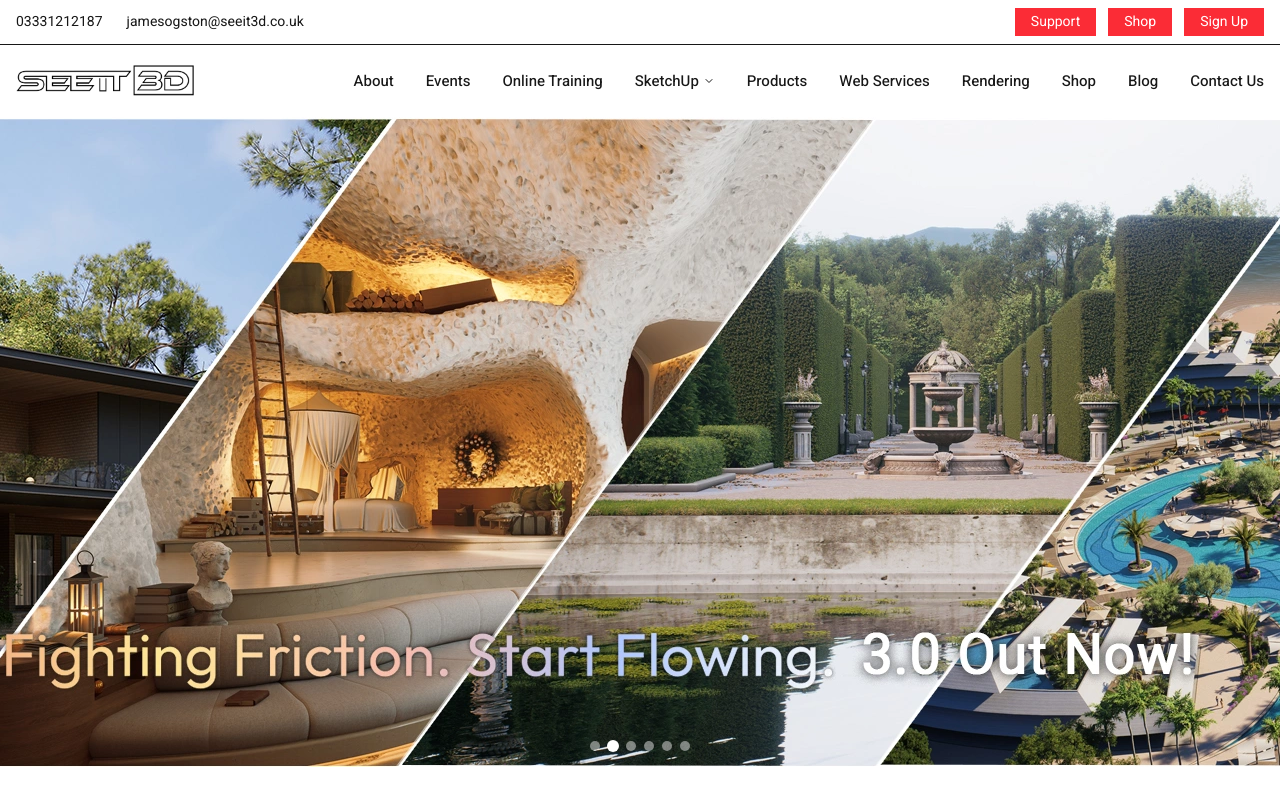
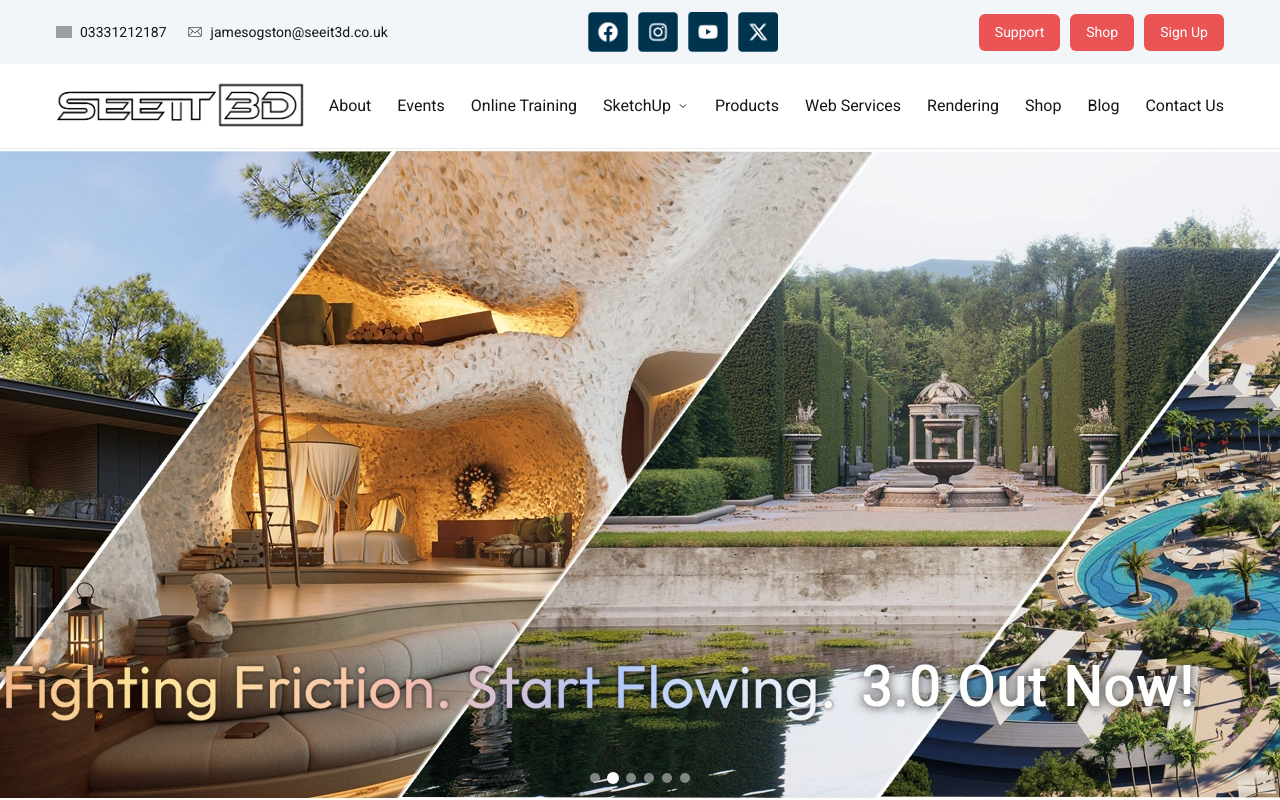
Before and after one commit to ranjeetdynamic5/see-it-3d-frontend, a Next.js app: page / in a window 1280 px wide. Shown: the top 800 px of the page. Built offline with nearby package versions, Linux system fonts and the light colour scheme; grey boxes are pictures that could not be loaded.

Commit message:
Final stable SketchUp dropdown

```diff
--- a/app/globals.css
+++ b/app/globals.css
@@ -791,3 +791,63 @@ body {
   transform: translateY(0);
   pointer-events: auto;
 }
+/* Dropdown wrapper */
+.nav-dropdown {
+  position: relative;
+}
+
+.nav-dropdown-trigger {
+  display: inline-flex;
+  align-items: center;
+  gap: 6px;
+  cursor: pointer;
+}
+
+/* Arrow rotate */
+.dropdown-icon {
+  transition: transform 0.3s ease;
+}
+
+.nav-dropdown:hover .dropdown-icon {
+  transform: rotate(180deg);
+}
+
+/* Dropdown menu */
+.nav-dropdown-menu {
+  position: absolute;
+  top: 100%;
+  left: 0;
+  width: 220px;
+  background: #ffffff;
+  box-shadow: 0 6px 20px rgba(0,0,0,0.1);
+  opacity: 0;
+  visibility: hidden;
+  transition: 0.2s ease;
+}
+
+/* Show on hover */
+.nav-dropdown:hover .nav-dropdown-menu {
+  opacity: 1;
+  visibility: visible;
+}
+
+/* Title dark */
+.dropdown-title {
+  display: block;
+  padding: 12px 16px;
+  background: #5a5a5a;
+  color: white;
+  font-weight: 600;
+}
+
+/* Normal items */
+.dropdown-item {
+  display: block;
+  padding: 12px 16px;
+  background: #ffffff;
+  color: #333;
+}
+
+.dropdown-item:hover {
+  background: #e5e5e5;
+}
--- a/components/common/Header.tsx
+++ b/components/common/Header.tsx
@@ -1,106 +1,111 @@
 "use client";
 
-import { useState } from "react";
+import { useState, useEffect } from "react";
 import Link from "next/link";
 import Image from "next/image";
 
 export default function Header() {
   const [menuOpen, setMenuOpen] = useState(false);
 
+  const cartCount = 0;
+
+  useEffect(() => {
+    document.body.style.overflow = menuOpen ? "hidden" : "auto";
+  }, [menuOpen]);
+
   return (
-    <header className="relative z-50">
+    <header className="site-header">
 
       {/* ================= TOP BAR ================= */}
-      <div className="bg-white border-b">
-        <div className="max-w-7xl mx-auto px-4 py-2 flex justify-between items-center text-sm">
+      <div className="top-bar">
+        <div className="top-bar-inner">
 
-          <div className="flex items-center gap-6">
-            <span>03331212187</span>
-            <span>jamesogston@seeit3d.co.uk</span>
+          <div className="top-contact">
+            <span className="icon-text">
+              <Image src="/icons/call.png" alt="Call" width={16} height={16} />
+              03331212187
+            </span>
+
+            <span className="icon-text">
+              <Image src="/icons/email.png" alt="Email" width={16} height={16} />
+              jamesogston@seeit3d.co.uk
+            </span>
           </div>
 
-          <div className="flex gap-3">
-            <Link href="/support" className="bg-red-500 text-white px-4 py-1 text-sm">
-              Support
-            </Link>
-            <Link href="/shop" className="bg-red-500 text-white px-4 py-1 text-sm">
-              Shop
-            </Link>
-            <Link href="/signup" className="bg-red-500 text-white px-4 py-1 text-sm">
-              Sign Up
-            </Link>
+          <div className="top-social">
+            <a href="https://www.facebook.com/SeeIt3d" target="blank">
+              <Image src="/icons/fb.png" alt="Facebook" width={40} height={40} />
+            </a>
+            <a href="https://www.instagram.com/seeit3dwithjames/" target="blank">
+              <Image src="/icons/inta.png" alt="Instagram" width={40} height={40} />
+            </a>
+            <a href="https://www.youtube.com/user/SEEIT3D" target="blank">
+              <Image src="/icons/yt.png" alt="YouTube" width={40} height={40} />
+            </a>
+            <a href="https://x.com/SeeIt3D" target="blank">
+              <Image src="/icons/x.png" alt="X" width={40} height={40} />
+            </a>
+          </div>
+
+          <div className="top-actions">
+            <Link href="/support">Support</Link>
+            <Link href="/shop">Shop</Link>
+            <Link href="/signup">Sign Up</Link>
           </div>
         </div>
       </div>
 
       {/* ================= MAIN NAV ================= */}
-      <div className="bg-white">
-        <div className="max-w-7xl mx-auto px-4 flex justify-between items-center py-4">
+      <div className="main-nav">
+        <div className="main-nav-inner">
 
-          {/* Logo */}
-          <Link href="/">
+          <Link href="/" className="logo-wrap">
             <Image
               src="/icons/seeit_logo.jpg"
-              alt="SeeIt3D"
-              width={180}
-              height={50}
+              alt="SeeIt3D Logo"
+              width={250}
+              height={55}
+              priority
             />
           </Link>
 
-          {/* Desktop Menu */}
-          <nav className="hidden md:flex items-center gap-8 text-[15px] font-medium">
+          <nav className="desktop-menu">
+            <div className="nav-links">
 
               <Link href="/about">About</Link>
               <Link href="/events">Events</Link>
               <Link href="/training">Online Training</Link>
 
               {/* ================= SKETCHUP DROPDOWN ================= */}
-            <div className="relative group">
-
-              <div className="flex items-center gap-1 cursor-pointer hover:text-red-500">
-
+              <div className="nav-dropdown">
+                <div className="nav-dropdown-trigger">
                   <span>SketchUp</span>
 
                   <svg
-                  className="w-3 h-3 transition-transform duration-300 group-hover:rotate-180"
+                    className="dropdown-icon"
                     viewBox="0 0 24 24"
+                    width="12"
+                    height="12"
                     fill="none"
                     stroke="currentColor"
                     strokeWidth="2"
-                  strokeLinecap="round"
-                  strokeLinejoin="round"
                   >
-                  <polyline points="6 9 12 15 18 9" />
+                    <polyline points="6 9 12 15 18 9"></polyline>
                   </svg>
-
                 </div>
 
-              {/* DROPDOWN */}
-              <div className="absolute left-0 mt-3 w-56 bg-white shadow-lg
-                              opacity-0 invisible group-hover:opacity-100
-                              group-hover:visible transition duration-200">
-
-                <Link
-                  href="/sketchup"
-                  className="block px-5 py-3 bg-gray-700 text-white"
-                >
+                <div className="nav-dropdown-menu">
+                  <Link href="/sketchup" className="dropdown-title">
                     SketchUp Services
                   </Link>
 
-                <Link
-                  href="/sketchup/extensions"
-                  className="block px-5 py-3 hover:bg-gray-200"
-                >
+                  <Link href="/sketchup/extensions" className="dropdown-item">
                     SKP Extensions
                   </Link>
 
-                <Link
-                  href="/sketchup/resources"
-                  className="block px-5 py-3 hover:bg-gray-200"
-                >
+                  <Link href="/sketchup/resources" className="dropdown-item">
                     SketchUp Resources
                   </Link>
-
                 </div>
               </div>
 
@@ -111,18 +116,18 @@ export default function Header() {
               <Link href="/blog">Blog</Link>
               <Link href="/contact">Contact Us</Link>
 
+            </div>
           </nav>
 
-          {/* Mobile Menu Button */}
           <button
-            className="md:hidden text-2xl"
-            onClick={() => setMenuOpen(!menuOpen)}
+            className="mobile-menu-btn"
+            onClick={() => setMenuOpen(true)}
           >
             ☰
           </button>
-
         </div>
       </div>
+
     </header>
   );
 }
```
Lines whose indentation alone changed are shown as unchanged.
